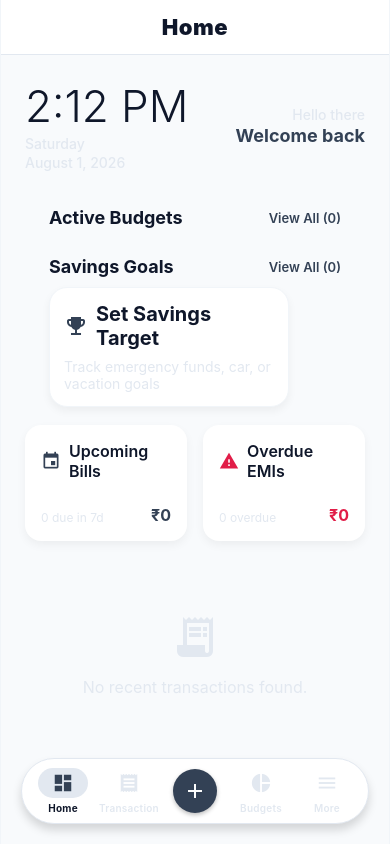
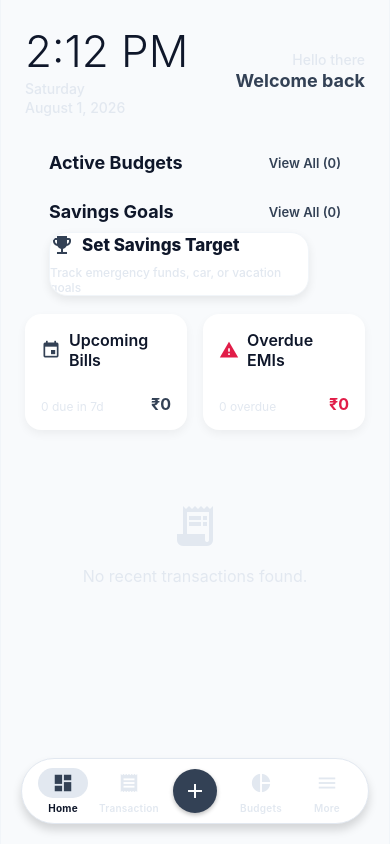
Before and after one commit to bashu241997/SpendNova, a React Native app: screen / in a window 390 px wide. Built offline with nearby package versions, Linux system fonts and the light colour scheme; what expo-web-browser would draw is missing.

Commit message:
added colors

```diff
--- a/App.tsx
+++ b/App.tsx
@@ -297,12 +297,6 @@ function MainAppContent() {
     <SafeAreaView style={safeAreaStyle}>
       <StatusBar style={themeType === 'dark' ? 'light' : 'dark'} />
       <View style={containerStyle}>
-        <View style={[styles.mainHeader, { borderBottomColor: colors.outline, backgroundColor: colors.surface }]}>
-          <Text style={[styles.mainHeaderTitle, { color: colors.onSurface }]}>
-            {getHeaderTitle()}
-          </Text>
-        </View>
-
         <View style={styles.viewport}>
           {renderActiveScreen()}
         </View>
--- a/src/screens/HomeScreen.tsx
+++ b/src/screens/HomeScreen.tsx
@@ -265,65 +265,90 @@ export const HomeScreen: React.FC<HomeScreenProps> = ({
 
           <View style={styles.carouselContainer}>
             <ScrollView horizontal showsHorizontalScrollIndicator={false} contentContainerStyle={styles.carouselScroll}>
-              {userBudgetStats.map(b => (
+              {userBudgetStats.map(b => {
+                // Calculate progress position (day of month percentage for Today badge)
+                const now = new Date();
+                const totalDaysInMonth = new Date(now.getFullYear(), now.getMonth() + 1, 0).getDate();
+                const currentDay = now.getDate();
+                const dayPct = Math.min(Math.max((currentDay / totalDaysInMonth) * 100, 5), 90);
+
+                const monthName = now.toLocaleDateString('en-US', { month: 'short' });
+                const startDateStr = `${monthName} 1`;
+                const endDateStr = `${monthName} ${totalDaysInMonth}`;
+
+                return (
                   <TouchableOpacity
                     key={b.id}
                     style={[
                       styles.horizontalBudgetCard,
                       {
-                      backgroundColor: `${b.color}15`,
-                      borderColor: `${b.color}30`,
+                        backgroundColor: colors.surface,
+                        borderColor: colors.outline + '30',
                         borderWidth: 1
                       }
                     ]}
                     onPress={() => onNavigateTab('budgets')}
                     activeOpacity={0.85}
                   >
+                    {/* PASTEL TOP HEADER BAND */}
+                    <View style={[styles.bCardHeaderBand, { backgroundColor: `${b.color}25` }]}>
                       <View style={styles.bCardTop}>
-                    <Text style={[styles.bName, { color: colors.onSurface }]} numberOfLines={1}>{b.name}</Text>
-                    <View style={[styles.bIconWrap, { backgroundColor: `${b.color}25` }]}>
-                      <MaterialIcons name={(b.icon || 'history') as any} size={18} color={b.color} />
+                        <Text style={[styles.bName, { color: '#0F172A' }]} numberOfLines={1}>{b.name}</Text>
+                        <View style={[styles.bIconWrap, { backgroundColor: 'rgba(0,0,0,0.08)' }]}>
+                          <MaterialIcons name={(b.icon || 'history') as any} size={16} color="#0F172A" />
                         </View>
                       </View>
 
-                  {b.hasBudget ? (
-                    <>
                       <View style={styles.bAmountRow}>
-                        <Text style={[styles.bLeft, { color: colors.onSurface }]}>
+                        <Text style={[styles.bLeft, { color: '#0F172A' }]}>
                           {currencySymbol}{Math.max(b.left, 0).toLocaleString('en-IN')}
                         </Text>
-                        <Text style={[styles.bTotal, { color: colors.outline }]}>
+                        <Text style={[styles.bTotal, { color: '#475569' }]}>
                           left of {currencySymbol}{b.budget.toLocaleString('en-IN')}
                         </Text>
                       </View>
+                    </View>
 
+                    {/* WHITE BOTTOM BODY BAND */}
+                    <View style={styles.bCardBodyBand}>
+                      {b.hasBudget ? (
+                        <>
                           {/* TODAY MARKER & PROGRESS BAR */}
                           <View style={styles.todayMarkerWrapper}>
-                        <View style={[styles.todayBadge, { left: `${Math.min(Math.max(b.pct, 5), 85)}%` }]}>
+                            <View style={[styles.todayBadge, { left: `${dayPct}%` }]}>
                               <Text style={styles.todayText}>Today</Text>
                             </View>
-                        <View style={[styles.bProgressBar, { backgroundColor: 'rgba(0,0,0,0.06)' }]}>
-                          <View style={[styles.bProgressFill, { backgroundColor: b.color, width: `${b.pct}%` }]} />
+
+                            <View style={[styles.bProgressBar, { backgroundColor: '#E2E8F0' }]}>
+                              <View style={[styles.bProgressFill, { backgroundColor: b.color || colors.primary, width: `${Math.min(b.pct, 100)}%` }]} />
+                              {b.pct > 0 && (
+                                <Text style={[styles.bProgPercentInside, { color: b.pct > 50 ? '#FFFFFF' : '#0F172A' }]}>
+                                  {Math.round(b.pct)}%
+                                </Text>
+                              )}
                             </View>
+
                             <View style={styles.dateRangeRow}>
-                          <Text style={[styles.dateRangeText, { color: colors.outline }]}>Aug 1</Text>
-                          <Text style={[styles.dateRangeText, { color: colors.outline }]}>Aug 31</Text>
+                              <Text style={[styles.dateRangeText, { color: colors.outline }]}>{startDateStr}</Text>
+                              <Text style={[styles.dateRangeText, { color: colors.outline }]}>{endDateStr}</Text>
                             </View>
                           </View>
 
                           <Text style={[styles.bDailyText, { color: colors.outline }]} numberOfLines={1}>
-                        You can spend {currencySymbol}{b.daily.toLocaleString('en-IN', { maximumFractionDigits: 0 })}/day for {daysLeft} more days
+                            You can spend {currencySymbol}{b.daily.toLocaleString('en-IN', { maximumFractionDigits: 2 })}/day for {daysLeft} more days
                           </Text>
                         </>
                       ) : (
-                    <View style={{ marginTop: 12 }}>
-                      <Text style={[styles.bProgText, { color: colors.outline }]}>
+                        <View style={{ marginTop: 8 }}>
+                          <Text style={[styles.bDailyText, { color: colors.outline }]}>
                             Spent: {currencySymbol}{b.spent.toLocaleString('en-IN')} (No limit set)
                           </Text>
                         </View>
                       )}
+                    </View>
                   </TouchableOpacity>
-              ))}
+                );
+              })}
             </ScrollView>
           </View>
 
@@ -379,9 +404,9 @@ export const HomeScreen: React.FC<HomeScreenProps> = ({
                         </Text>
                       </View>
 
-                      <View style={styles.bProgressRow}>
-                        <Text style={[styles.bProgText, { color: colors.onSurface }]}>{Math.round(pct)}% Saved</Text>
-                        <Text style={[styles.bProgText, { color: colors.outline }]}>{currencySymbol}{remaining.toLocaleString('en-IN')} left</Text>
+                      <View style={{ flexDirection: 'row', justifyContent: 'space-between', marginBottom: 8 }}>
+                        <Text style={{ fontSize: 12, fontWeight: '600', color: colors.onSurface }}>{Math.round(pct)}% Saved</Text>
+                        <Text style={{ fontSize: 12, fontWeight: '600', color: colors.outline }}>{currencySymbol}{remaining.toLocaleString('en-IN')} left</Text>
                       </View>
                       <View style={[styles.bProgressBar, { backgroundColor: `${g.color || colors.primary}20` }]}>
                         <View style={[styles.bProgressFill, { backgroundColor: g.color || colors.primary, width: `${pct}%` }]} />
@@ -581,16 +606,6 @@ const styles = StyleSheet.create({
     fontSize: 13,
     fontWeight: '600',
   },
-  horizontalBudgetCard: {
-    width: 240,
-    borderRadius: 18,
-    padding: 14,
-    elevation: 2,
-    shadowColor: '#000',
-    shadowOpacity: 0.05,
-    shadowRadius: 8,
-    shadowOffset: { width: 0, height: 4 },
-  },
   carouselContainer: {
     marginBottom: 18,
   },
@@ -649,66 +664,74 @@ const styles = StyleSheet.create({
   rightColumn: {
 
   },
-  budgetsGrid: {
-    flexDirection: 'row',
-    flexWrap: 'wrap',
-    gap: 16,
-    marginBottom: 24,
+  horizontalBudgetCard: {
+    width: 260,
+    borderRadius: 18,
+    overflow: 'hidden',
+    elevation: 3,
+    shadowColor: '#000',
+    shadowOpacity: 0.08,
+    shadowRadius: 10,
+    shadowOffset: { width: 0, height: 4 },
   },
-  budgetCard: {
-    flex: 1,
-    minWidth: 280,
-    borderRadius: 20,
-    padding: 20,
+  bCardHeaderBand: {
+    paddingHorizontal: 14,
+    paddingTop: 14,
+    paddingBottom: 10,
+  },
+  bCardBodyBand: {
+    paddingHorizontal: 14,
+    paddingTop: 10,
+    paddingBottom: 12,
   },
   bCardTop: {
     flexDirection: 'row',
     justifyContent: 'space-between',
     alignItems: 'center',
-    marginBottom: 12,
+    marginBottom: 6,
   },
   bIconWrap: {
-    width: 36,
-    height: 36,
-    borderRadius: 18,
+    width: 28,
+    height: 28,
+    borderRadius: 14,
     justifyContent: 'center',
     alignItems: 'center',
   },
   bName: {
-    fontSize: 20,
-    fontWeight: '700',
+    fontSize: 17,
+    fontWeight: '800',
+    flex: 1,
   },
   bAmountRow: {
     flexDirection: 'row',
     alignItems: 'baseline',
-    marginBottom: 16,
   },
   bLeft: {
-    fontSize: 24,
-    fontWeight: '700',
-    marginRight: 8,
+    fontSize: 18,
+    fontWeight: '800',
+    marginRight: 6,
   },
   bTotal: {
-    fontSize: 14,
-  },
-  bProgressRow: {
-    flexDirection: 'row',
-    justifyContent: 'space-between',
-    marginBottom: 8,
-  },
-  bProgText: {
     fontSize: 12,
-    fontWeight: '600',
+    fontWeight: '500',
   },
   bProgressBar: {
-    height: 8,
-    borderRadius: 4,
+    height: 10,
+    borderRadius: 5,
     overflow: 'hidden',
-    marginBottom: 6,
+    marginBottom: 4,
+    position: 'relative',
+    justifyContent: 'center',
   },
   bProgressFill: {
     height: '100%',
-    borderRadius: 4,
+    borderRadius: 5,
+  },
+  bProgPercentInside: {
+    position: 'absolute',
+    right: 8,
+    fontSize: 9,
+    fontWeight: '700',
   },
   todayMarkerWrapper: {
     marginTop: 4,
--- a/src/theme/colors.ts
+++ b/src/theme/colors.ts
@@ -142,16 +142,16 @@ export const getTheme = (type: ThemeType, accent: AccentTheme = 'slate'): ColorT
     onPrimary: '#FFFFFF',
     primaryContainer: config.lightContainer,
     onPrimaryContainer: config.onLightContainer,
-    secondary: '#475569',
+    secondary: '#334155',
     onSecondary: '#FFFFFF',
-    secondaryContainer: '#F1F5F9',
+    secondaryContainer: '#E2E8F0',
     onSecondaryContainer: '#0F172A',
     background: '#F8FAFC',
     onBackground: '#0F172A',
     surface: '#FFFFFF',
     onSurface: '#0F172A',
     surfaceVariant: '#F1F5F9',
-    onSurfaceVariant: '#64748B',
+    onSurfaceVariant: '#334155',
     outline: '#E2E8F0',
     error: '#E11D48',
     onError: '#FFFFFF',
```
Lines whose indentation alone changed are shown as unchanged.
